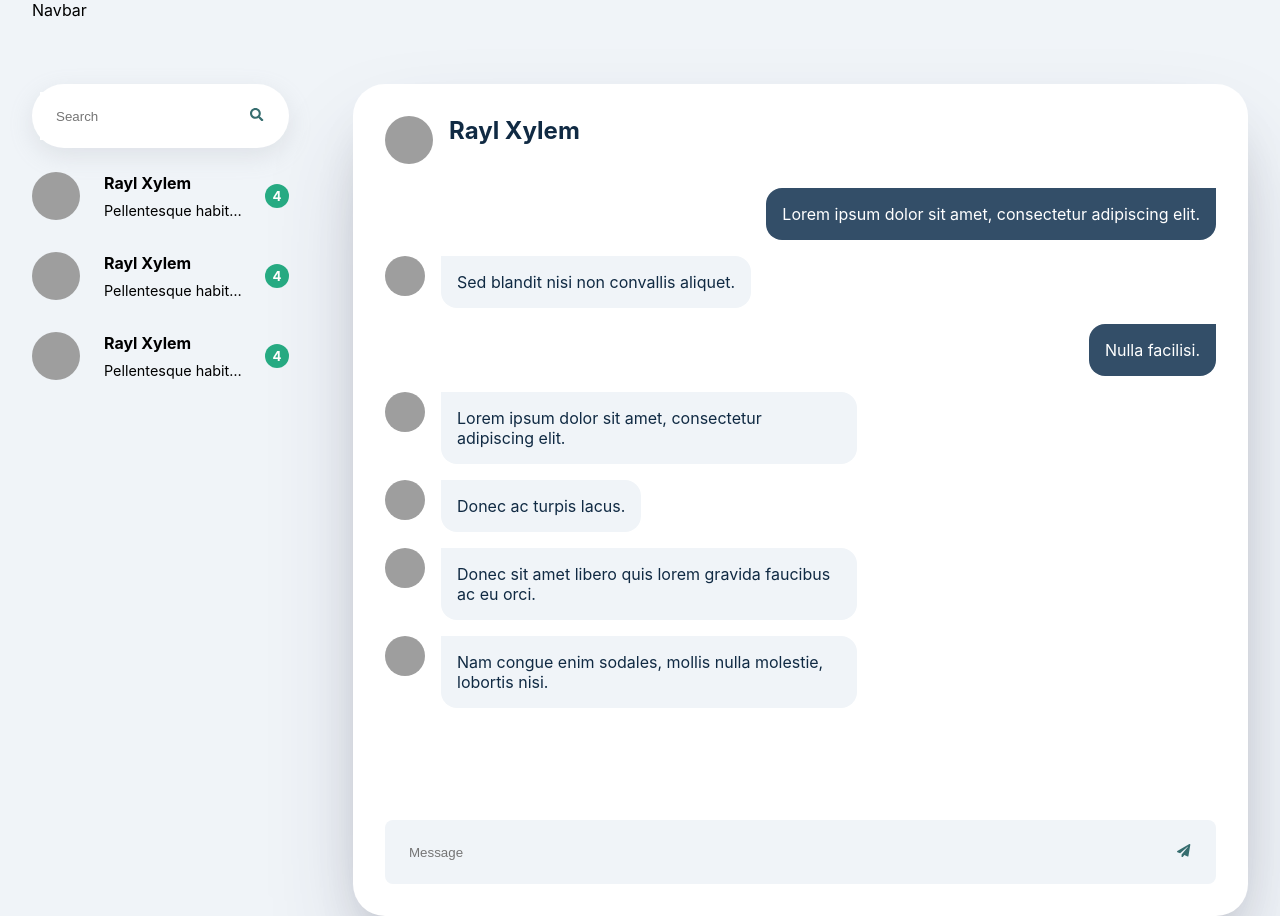
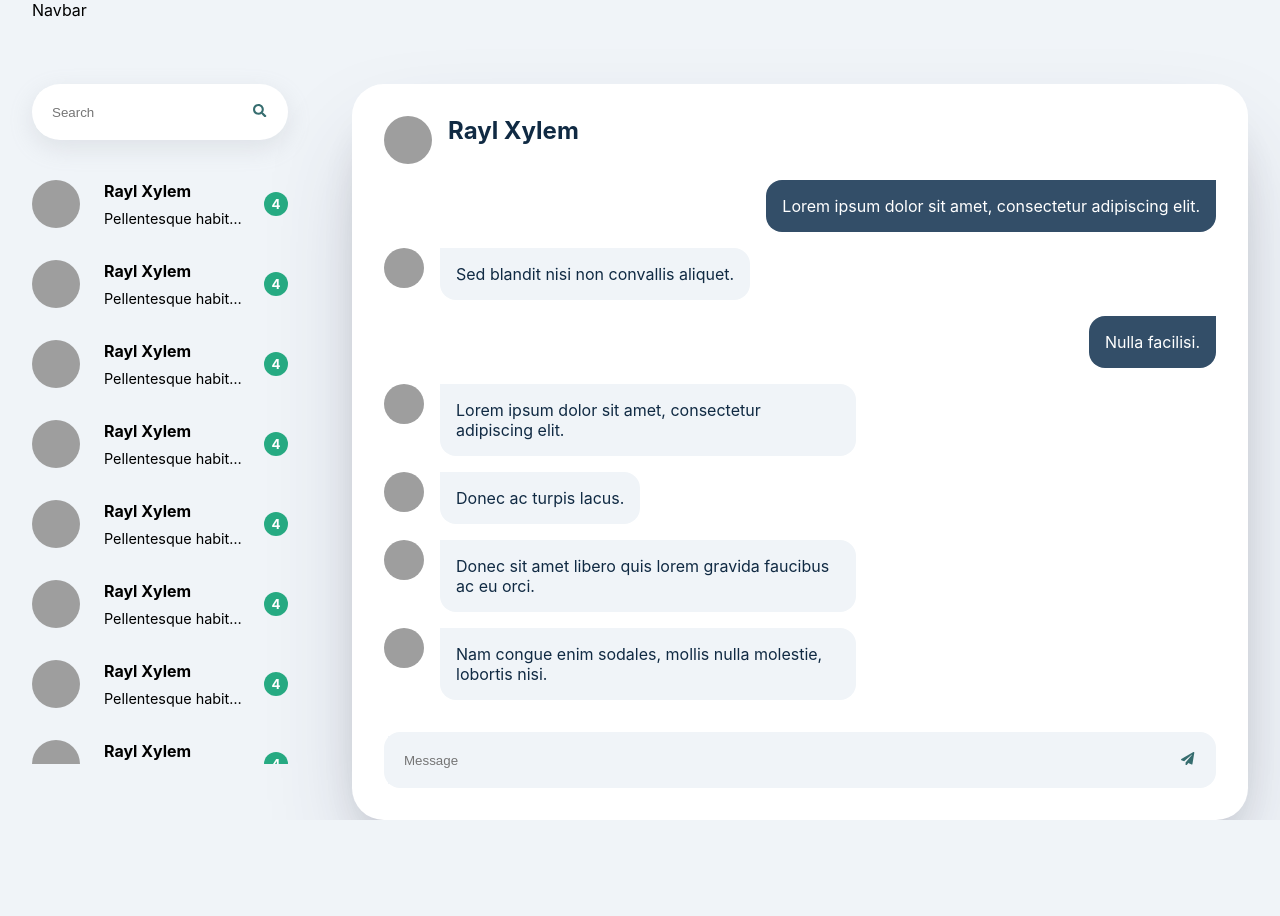
Before and after one commit to rtiempo/chat-app-react-typescript, a React (Create React App) app: page / in a window 1280 px wide. After the commit the page ends 820 px from the top, so only its background shows below. Built offline with nearby package versions, Linux system fonts and the light colour scheme; grey boxes are pictures that could not be loaded.

Commit message:
Fix contact list overflow

```diff
--- a/src/components/Chat/Chat.styles.js
+++ b/src/components/Chat/Chat.styles.js
@@ -8,7 +8,7 @@ export const ChatContainer = styled.div`
     rgba(0, 0, 0, 0.3) 0px 30px 60px -30px;
   grid-area: chat;
 
-  @media (max-width: 768px) {
+  @media (max-width: 640px) {
     margin: 0;
     border-radius: 2rem 2rem 0 0;
   }
@@ -26,7 +26,7 @@ export const ChatContent = styled.div`
     'messages'
     'textfield';
 
-  @media (max-width: 768px) {
+  @media (max-width: 640px) {
     max-height: 90vh;
     padding: 1rem;
   }
@@ -102,7 +102,7 @@ export const Textfield = styled.div`
   display: flex;
   justify-content: space-between;
   align-items: center;
-  padding: 0.5rem;
-  border-radius: 0.5rem;
+  padding: 0.25rem;
+  border-radius: 1rem;
   grid-area: textfield;
 `;
--- a/src/components/Contacts/Contacts.styles.js
+++ b/src/components/Contacts/Contacts.styles.js
@@ -10,8 +10,9 @@ export const SearchBar = styled.div`
   display: flex;
   justify-content: space-between;
   align-items: center;
-  padding: 0.5rem;
-  margin: 0 0 0.5rem;
+  padding: 0.25rem;
+  margin: 0 0 1.5rem;
+  overflow: hidden;
   border-radius: 2rem;
   box-shadow: rgba(149, 157, 165, 0.2) 0px 8px 24px;
 `;
@@ -19,6 +20,15 @@ export const SearchBar = styled.div`
 export const ContactList = styled.div`
   display: flex;
   flex-direction: column;
+  min-height: 75vh;
+  max-height: 75vh;
+  overflow-y: scroll;
+  -ms-overflow-style: none;
+  scrollbar-width: none;
+
+  ::-webkit-scrollbar {
+    display: none;
+  }
 `;
 
 export const Notification = styled.div`
--- a/src/components/Contacts/Contacts.tsx
+++ b/src/components/Contacts/Contacts.tsx
@@ -37,6 +37,78 @@ const Contacts = () => {
             <h5>4</h5>
           </Notification>
         </Contact>
+        <Contact>
+          <Icon />
+          <h4>Rayl Xylem</h4>
+          <p>Pellentesque habitant morbi tristique senectus et netus et malesuada fames ac turpis egestas.</p>
+          <Notification>
+            <h5>4</h5>
+          </Notification>
+        </Contact>
+        <Contact>
+          <Icon />
+          <h4>Rayl Xylem</h4>
+          <p>Pellentesque habitant morbi tristique senectus et netus et malesuada fames ac turpis egestas.</p>
+          <Notification>
+            <h5>4</h5>
+          </Notification>
+        </Contact>
+        <Contact>
+          <Icon />
+          <h4>Rayl Xylem</h4>
+          <p>Pellentesque habitant morbi tristique senectus et netus et malesuada fames ac turpis egestas.</p>
+          <Notification>
+            <h5>4</h5>
+          </Notification>
+        </Contact>
+        <Contact>
+          <Icon />
+          <h4>Rayl Xylem</h4>
+          <p>Pellentesque habitant morbi tristique senectus et netus et malesuada fames ac turpis egestas.</p>
+          <Notification>
+            <h5>4</h5>
+          </Notification>
+        </Contact>
+        <Contact>
+          <Icon />
+          <h4>Rayl Xylem</h4>
+          <p>Pellentesque habitant morbi tristique senectus et netus et malesuada fames ac turpis egestas.</p>
+          <Notification>
+            <h5>4</h5>
+          </Notification>
+        </Contact>
+        <Contact>
+          <Icon />
+          <h4>Rayl Xylem</h4>
+          <p>Pellentesque habitant morbi tristique senectus et netus et malesuada fames ac turpis egestas.</p>
+          <Notification>
+            <h5>4</h5>
+          </Notification>
+        </Contact>
+        <Contact>
+          <Icon />
+          <h4>Rayl Xylem</h4>
+          <p>Pellentesque habitant morbi tristique senectus et netus et malesuada fames ac turpis egestas.</p>
+          <Notification>
+            <h5>4</h5>
+          </Notification>
+        </Contact>
+        <Contact>
+          <Icon />
+          <h4>Rayl Xylem</h4>
+          <p>Pellentesque habitant morbi tristique senectus et netus et malesuada fames ac turpis egestas.</p>
+          <Notification>
+            <h5>4</h5>
+          </Notification>
+        </Contact>
+        <Contact>
+          <Icon />
+          <h4>Rayl Xylem</h4>
+          <p>Pellentesque habitant morbi tristique senectus et netus et malesuada fames ac turpis egestas.</p>
+          <Notification>
+            <h5>4</h5>
+          </Notification>
+        </Contact>
       </ContactList>
     </ContactsContainer>
   )
--- a/src/components/Dashboard/Dashboard.styles.js
+++ b/src/components/Dashboard/Dashboard.styles.js
@@ -6,7 +6,7 @@ export const DashboardContainer = styled.div`
   padding: 0 2rem 2rem;
   box-sizing: border-box;
 
-  @media (max-width: 768px) {
+  @media (max-width: 640px) {
     padding: 0;
   }
 `;
@@ -22,7 +22,7 @@ export const Grid = styled.div`
     'nav nav'
     'contacts chat';
 
-  @media (max-width: 768px) {
+  @media (max-width: 640px) {
     grid-template-columns: 1fr;
     grid-template-areas:
       'nav'
```
